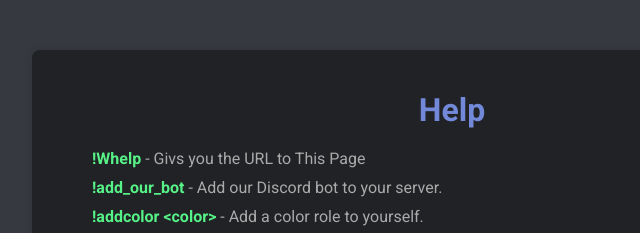
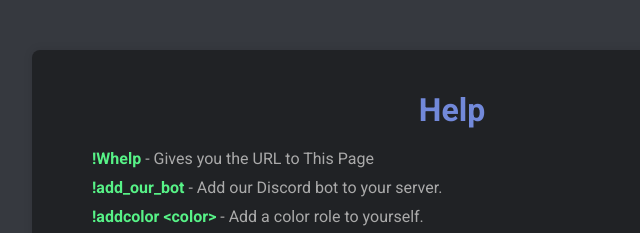
Before and after one commit to olver1323213/qux.github.io, a plain HTML site: page help.html in a window 1280 px wide. Shown: the top 233 px of the page, 188-828 px from the left. Drawn offline with Linux system fonts and the light colour scheme.

Commit message:
Update help.html

```diff
--- a/help.html
+++ b/help.html
@@ -60,7 +60,7 @@
 
 
         <ul>
-            <li><span class="command-name">!Whelp</span> - Givs you the URL to This Page</li>
+            <li><span class="command-name">!Whelp</span> - Gives you the URL to This Page</li>
             <li><span class="command-name">!add_our_bot</span> - Add our Discord bot to your server.</li>
             <li><span class="command-name">!addcolor &lt;color&gt;</span> - Add a color role to yourself.</li>
             <li><span class="command-name">!addrole &lt;role&gt;</span> - Add a role to a user.</li>
```
